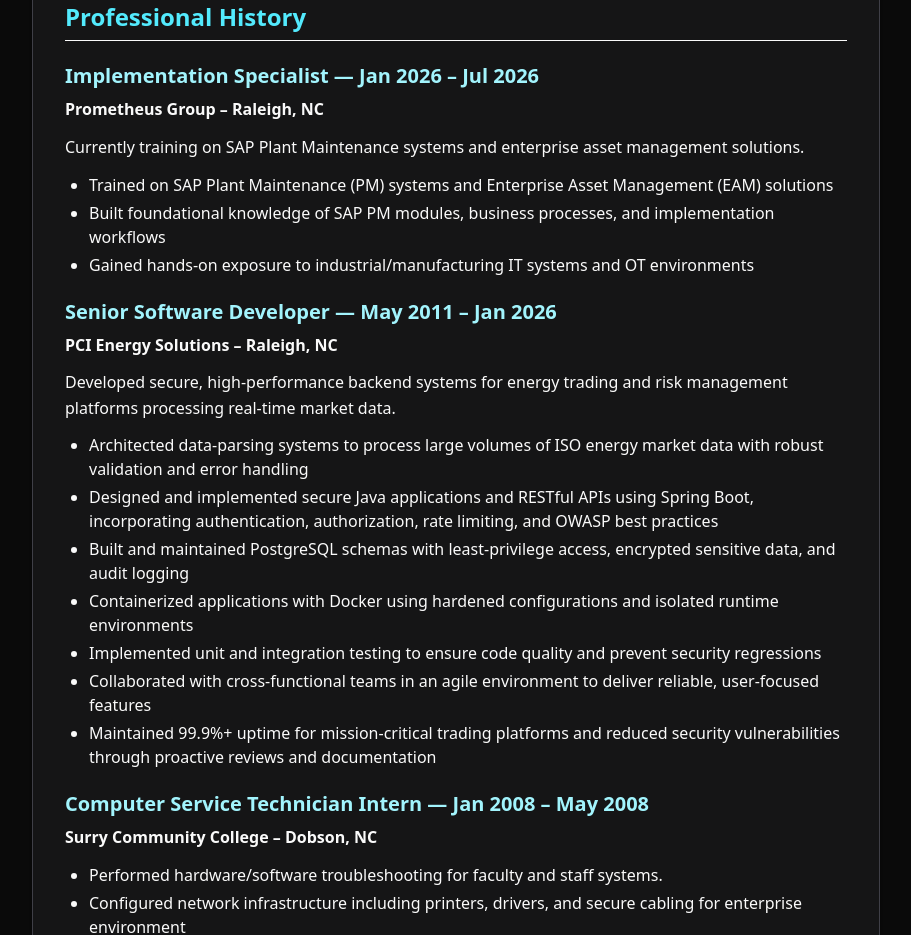
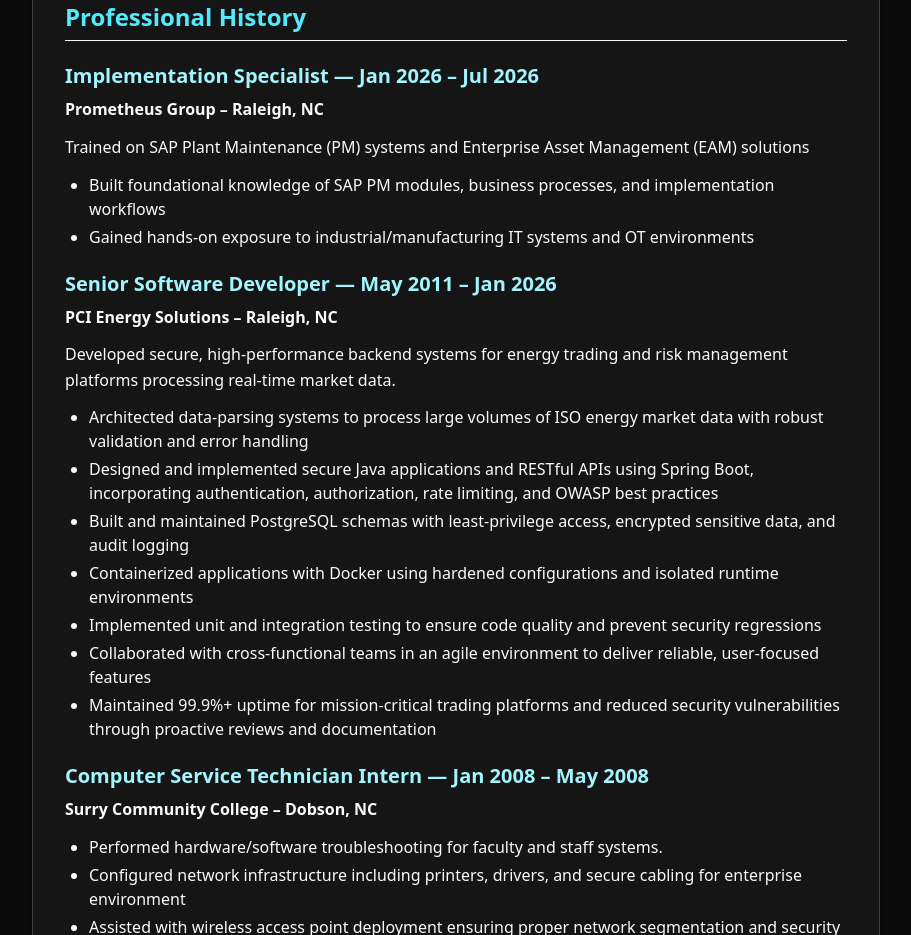
Before and after one commit to j19coder/portfolio-mdx, a Next.js app: page /resume in a window 1280 px wide. Shown: the part 1360-2295 px from the top of the page, without its empty margins (184-1095 px from the left). Built offline with nearby package versions, Linux system fonts and the light colour scheme.

Commit message:
update resume: prometheus bullets

```diff
--- a/app/resume/page.mdx
+++ b/app/resume/page.mdx
@@ -39,9 +39,8 @@ Graduate-level cybersecurity program covering:
 ### Implementation Specialist — Jan 2026 – Jul 2026
 **Prometheus Group – Raleigh, NC**
 
-Currently training on SAP Plant Maintenance systems and enterprise asset management solutions.
+Trained on SAP Plant Maintenance (PM) systems and Enterprise Asset Management (EAM) solutions
 
-- Trained on SAP Plant Maintenance (PM) systems and Enterprise Asset Management (EAM) solutions
 - Built foundational knowledge of SAP PM modules, business processes, and implementation workflows
 - Gained hands-on exposure to industrial/manufacturing IT systems and OT environments
 
```
